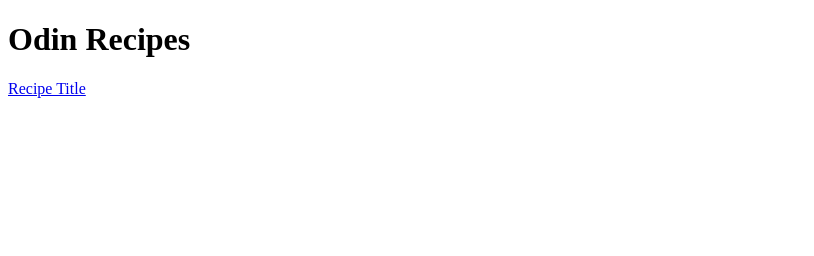
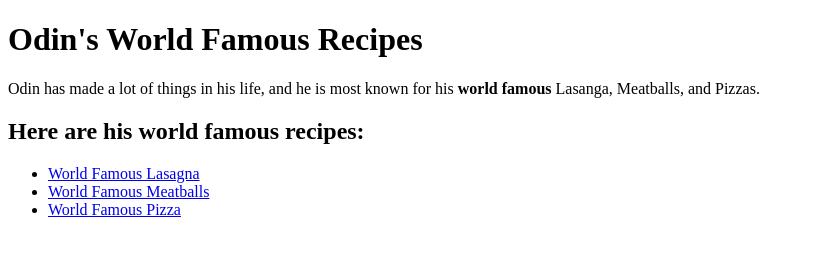
Before and after one commit to T0D071U/Odin-Recipies, a plain HTML site: page index.html in a window 1280 px wide. Shown: the whole page, without its empty margins (0-814 px from the left). Drawn offline with Linux system fonts and the light colour scheme.

Commit message:
Added Links to recipes on the index.html page.

```diff
--- a/index.html
+++ b/index.html
@@ -7,7 +7,16 @@
     <title>Odin Recipies</title>
 </head>
 <body>
-    <h1>Odin Recipes</h1>
-    <a href="recipes/lasagna.html">Recipe Title</a>
+    <h1>Odin's World Famous Recipes</h1>
+    <p>
+        Odin has made a lot of things in his life, and he is most known for his
+    <strong>world famous</strong> Lasanga, Meatballs, and Pizzas.
+    </p>
+    <h2>Here are his world famous recipes:</h2>
+    <ul>
+        <li><a href="recipes/lasagna.html">World Famous Lasagna</a></li>
+        <li><a href="recipes/meatball.html">World Famous Meatballs</a></li>
+        <li><a href="recipes/pizza.html">World Famous Pizza</a></li>
+    </ul>
 </body>
 </html>
```
